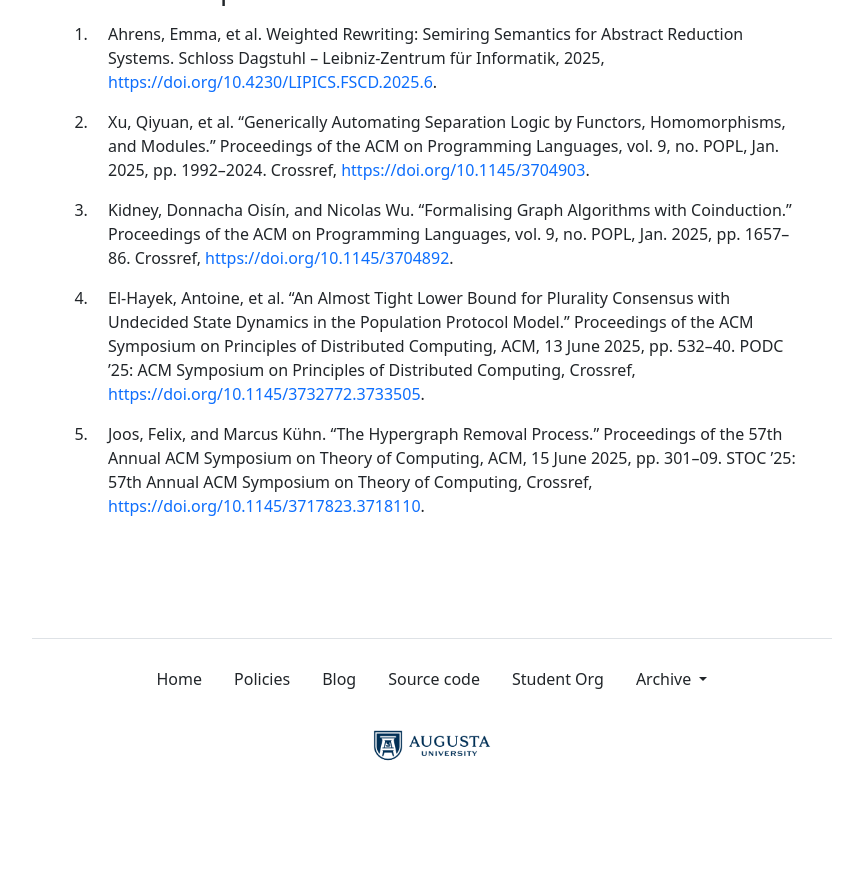
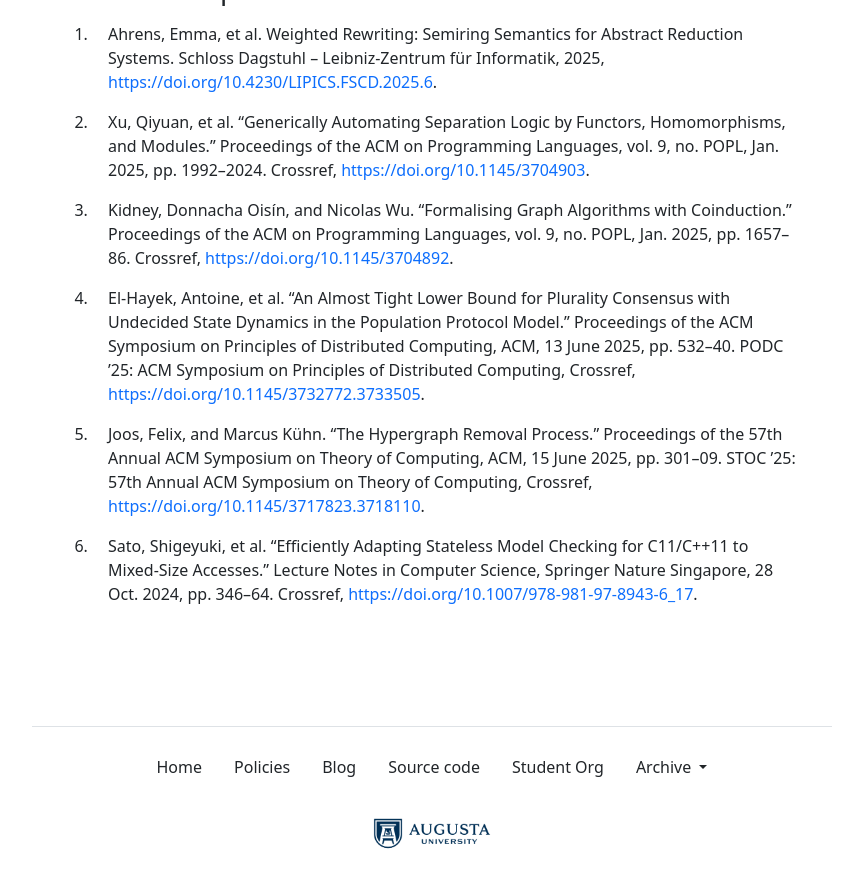
Before and after one commit to the-au-forml-lab/plgroup, a Jekyll site: the page built from docs/index.md, in a window 1280 px wide and 900 px high, scrolled down 1677 px. Shown: the top 888 px of the window, without its empty margins (208-1071 px from the left). Built offline with Jekyll 4.4.1, drawn with Linux system fonts in a browser that asks for light colours; before the commit the page ends 2489 px from its top, so only the background shows below that; some of the changed text lies outside the part shown.

Commit message:
[create-pull-request] automated change

```diff
--- a/data/history.txt
+++ b/data/history.txt
@@ -52,3 +52,4 @@
 10.1145/3704892
 10.1145/3732772.3733505
 10.1145/3717823.3718110
+10.1007/978-981-97-8943-6_17
--- a/docs/index.md
+++ b/docs/index.md
@@ -36,7 +36,7 @@ organization.
 | 4.  | September 12 | Formalising Graph Algorithms with Coinduction.    | UH227 (Fishbowl) |
 | 5.  | September 19 | An Almost Tight Lower Bound for Plurality Consensus with Undecided State Dynamics in the Population Protocol Model.    | UH227 (Fishbowl) |
 | 6.  | September 26 | The Hypergraph Removal Process.    | UH227 (Fishbowl) |
-| 7.  | October 3    | Paper 06 discussion    | UH227 (Fishbowl) |
+| 7.  | October 3    | Efficiently Adapting Stateless Model Checking for C11/C++11 to Mixed-Size Accesses.    | UH227 (Fishbowl) |
 | 8.  | October 10   | _Fall pause_           |                  |
 | 9.  | October 17   | Paper 07 discussion    | UH227 (Fishbowl) |
 | 10. | October 24   | Paper 08 discussion    | UH227 (Fishbowl) |
--- a/docs/papers.md
+++ b/docs/papers.md
@@ -3,3 +3,4 @@
 1. Kidney, Donnacha Oisín, and Nicolas Wu. “Formalising Graph Algorithms with Coinduction.” Proceedings of the ACM on Programming Languages, vol. 9, no. POPL, Jan. 2025, pp. 1657–86. Crossref, <https://doi.org/10.1145/3704892>.
 1. El-Hayek, Antoine, et al. “An Almost Tight Lower Bound for Plurality Consensus with Undecided State Dynamics in the Population Protocol Model.” Proceedings of the ACM Symposium on Principles of Distributed Computing, ACM, 13 June 2025, pp. 532–40. PODC ’25: ACM Symposium on Principles of Distributed Computing, Crossref, <https://doi.org/10.1145/3732772.3733505>.
 1. Joos, Felix, and Marcus Kühn. “The Hypergraph Removal Process.” Proceedings of the 57th Annual ACM Symposium on Theory of Computing, ACM, 15 June 2025, pp. 301–09. STOC ’25: 57th Annual ACM Symposium on Theory of Computing, Crossref, <https://doi.org/10.1145/3717823.3718110>.
+1. Sato, Shigeyuki, et al. “Efficiently Adapting Stateless Model Checking for C11/C++11 to Mixed-Size Accesses.” Lecture Notes in Computer Science, Springer Nature Singapore, 28 Oct. 2024, pp. 346–64. Crossref, <https://doi.org/10.1007/978-981-97-8943-6_17>.
```
